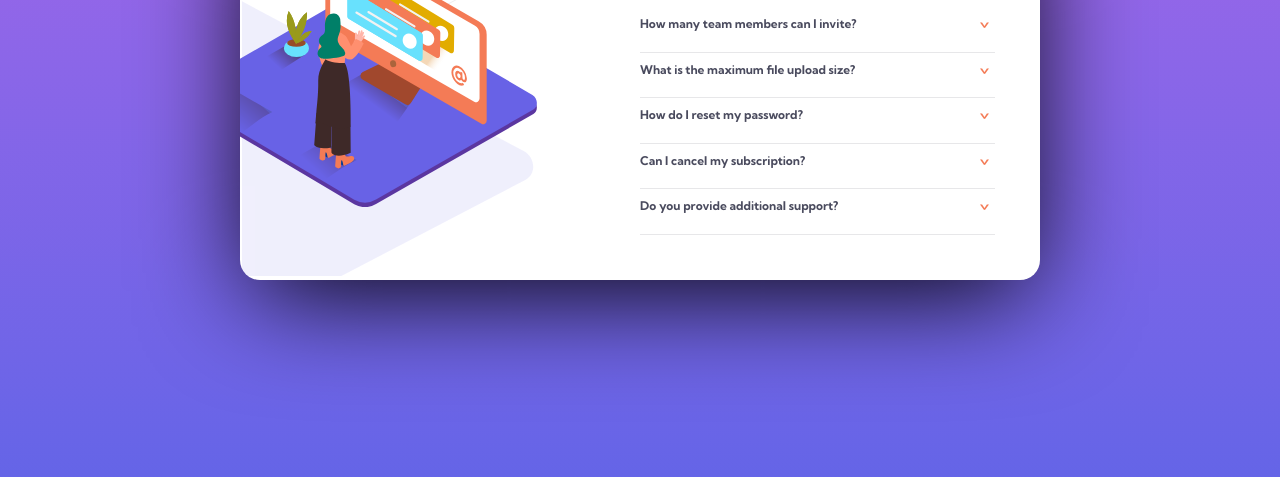
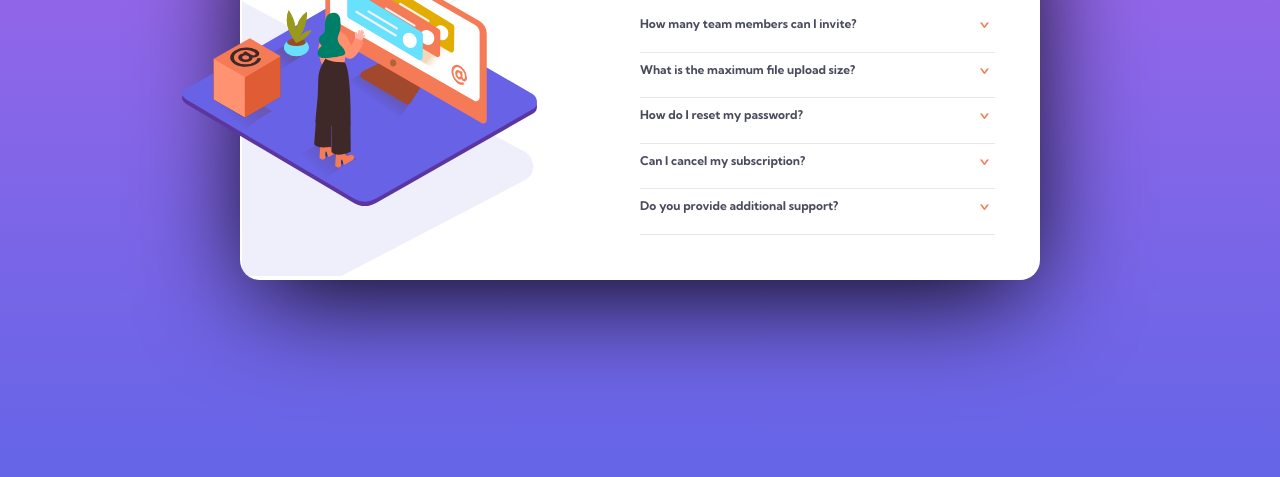
Before and after one commit to shakthi2003gh/faq-accordion-card-main, a plain HTML site: page index.html in a window 1280 px wide. Shown: the part 323-800 px from the top of the page. Drawn offline with Linux system fonts and the light colour scheme.

Commit message:
Final commit

```diff
--- a/index.html
+++ b/index.html
@@ -1,31 +1,25 @@
 <!DOCTYPE html>
 <html lang="en">
+
 <head>
   <meta charset="UTF-8" />
   <meta name="viewport" content="width=device-width, initial-scale=1.0" />
   <link rel="icon" href="./images/favicon-32x32.png" />
   <link rel="preconnect" href="https://fonts.googleapis.com" />
   <link rel="preconnect" href="https://fonts.gstatic.com" crossorigin />
-    <link
-      href="https://fonts.googleapis.com/css2?family=Kumbh+Sans:wght@400;700&display=swap"
-      rel="stylesheet"
-    />
+  <link href="https://fonts.googleapis.com/css2?family=Kumbh+Sans:wght@400;700&display=swap" rel="stylesheet" />
   <title>Frontend Mentor | FAQ Accordion Card</title>
   <link rel="stylesheet" href="/styles/styles.css" />
 </head>
+
 <body>
   <main class="FAQ-section">
     <div class="image__bg">
-        <img
-          src="/images/illustration-woman-online-mobile.svg"
-          alt=""
-          class="section__image"
-          srcset="
-            /images/illustration-woman-online-mobile.svg   400w,
-            /images/illustration-woman-online-desktop.svg 1440w
-          "
-          sizes="100vw"
-        />
+      <picture>
+        <source media="(max-width: 400w)" srcset="/images/illustration-woman-online-mobile.svg">
+        <source media="(min-width: 400w)" srcset="/images/illustration-woman-online-desktop.svg">
+        <img src="/images/illustration-woman-online-mobile.svg" alt="" class="section__image" />
+      </picture>
     </div>
 
     <div class="section__content">
@@ -96,4 +90,5 @@
 
   <script src="/index.js"></script>
 </body>
+
 </html>
--- a/styles/styles.css
+++ b/styles/styles.css
@@ -135,7 +135,6 @@ button.expanded-button {
     height: 40.5rem;
     grid-template-columns: repeat(2, 1fr);
     padding: 4.5rem;
-    overflow: hidden;
   }
 
   .section__image {
```
Lines whose indentation alone changed are shown as unchanged.
